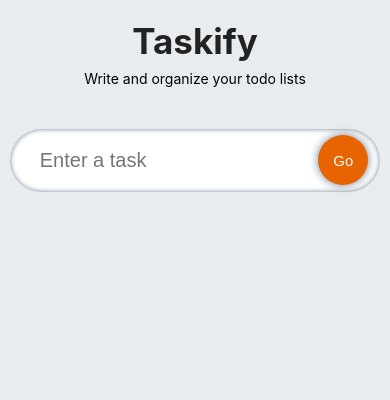
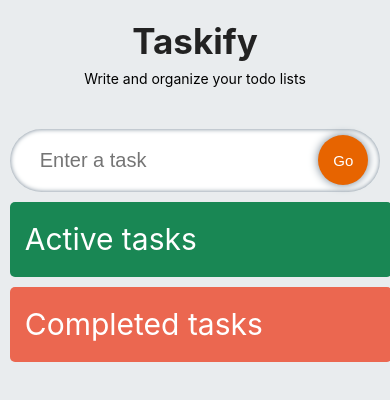
Before and after one commit to alutfi05/react-typescript, a React (Vite) app: page / in a window 390 px wide. Shown: the top 400 px of the page. Built offline with nearby package versions, Linux system fonts and the light colour scheme.

Commit message:
styling UI for implementing react-beautiful-dnd

```diff
--- a/src/components/TodoList.tsx
+++ b/src/components/TodoList.tsx
@@ -9,7 +9,9 @@
 
 const TodoList: React.FC<Props> = ({ todos, setTodos }) => {
   return (
+    <div className="container">
       <div className="todos">
+        <span className="todos__heading">Active tasks</span>
         {todos.map((todo) => (
           <SingleTodo
             key={todo.id}
@@ -19,6 +21,18 @@
           />
         ))}
       </div>
+      <div className="todos remove">
+        <span className="todos__heading">Completed tasks</span>
+        {todos.map((todo) => (
+          <SingleTodo
+            key={todo.id}
+            todo={todo}
+            todos={todos}
+            setTodos={setTodos}
+          />
+        ))}
+      </div>
+    </div>
   );
 };
 export default TodoList;
--- a/src/components/styles.css
+++ b/src/components/styles.css
@@ -1,6 +1,6 @@
 .input {
   display: flex;
-  width: 90%;
+  width: 95%;
   position: relative;
   align-items: center;
 }
@@ -44,20 +44,40 @@
   box-shadow: 0 0 5px #9ba6b1;
 }
 
+.container {
+  width: 95%;
+  display: flex;
+  margin-top: 10px;
+  justify-content: space-between;
+  align-items: flex-start;
+}
+
 .todos {
+  border-radius: 5px;
   display: flex;
-  justify-content: space-evenly;
-  width: 90%;
-  flex-wrap: wrap;
+  flex-direction: column;
+  width: 47.5%;
+  padding: 15px;
+  background-color: #198754;
+}
+
+.todos__heading {
+  font-size: 30px;
+  color: white;
 }
 
 .todos__single {
   display: flex;
-  width: 29.5%;
   border-radius: 5px;
   padding: 20px;
   margin-top: 15px;
   background-image: url('https://img.freepik.com/free-photo/vintage-crumpled-paper-textured-background_53876-103940.jpg?w=740&t=st=1692006717~exp=1692007317~hmac=0c7163b2bfaf5b05a1b09937fef8c142c8978e62b0b202feae7837a5f29a267f');
+  transition: 0.2s;
+}
+
+.todos__single:hover {
+  box-shadow: 0 0 5px #222;
+  transform: scale(1.03);
 }
 
 .todos__single--text {
@@ -77,9 +97,9 @@
   cursor: pointer;
 }
 
-@media (max-width: 1200px) {
-  .todos__single {
-    width: 40%;
+@media (max-width: 1100px) {
+  .todos {
+    width: 45%;
   }
 }
 
@@ -89,8 +109,15 @@
   }
   .todos {
     width: 95%;
+    margin-bottom: 10px;
   }
-  .todos__single {
-    width: 100%;
+
+  .container {
+    width: 95%;
+    flex-direction: column;
   }
 }
+
+.remove {
+  background-color: rgb(235, 103, 80);
+}
```
Lines whose indentation alone changed are shown as unchanged.
